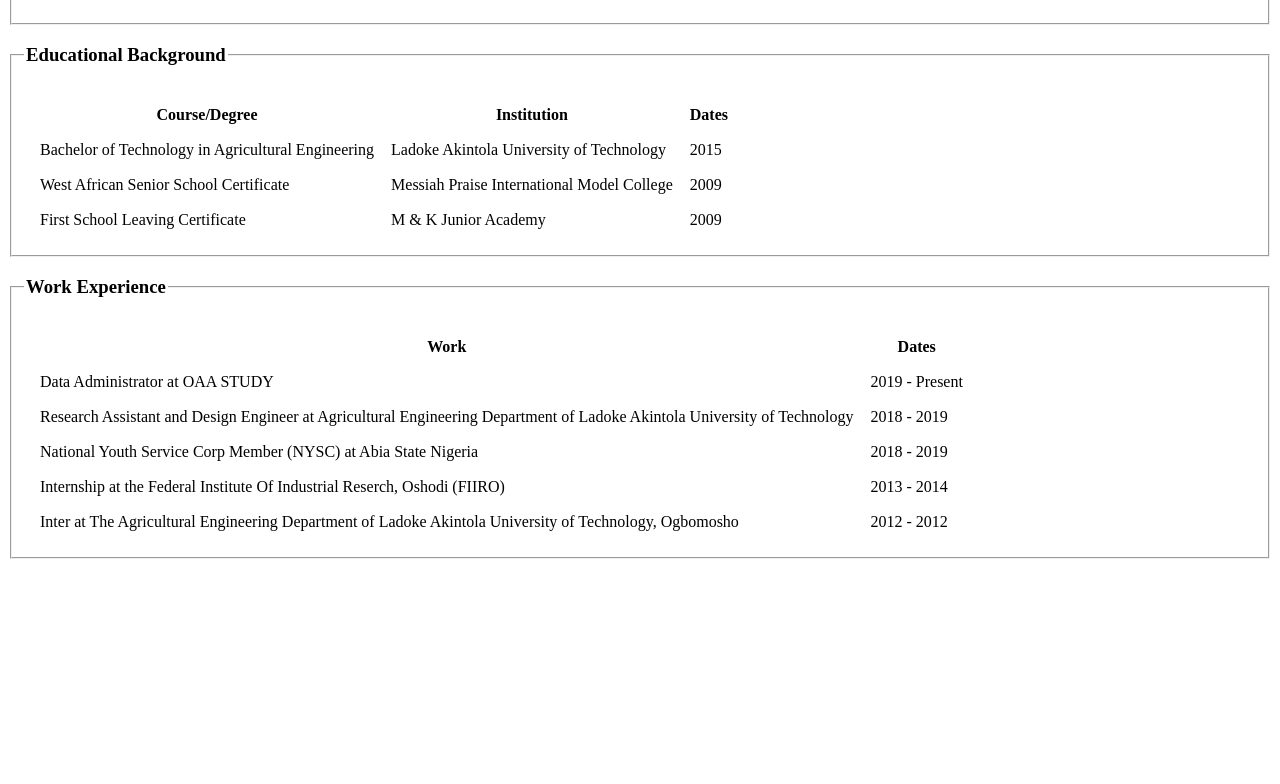
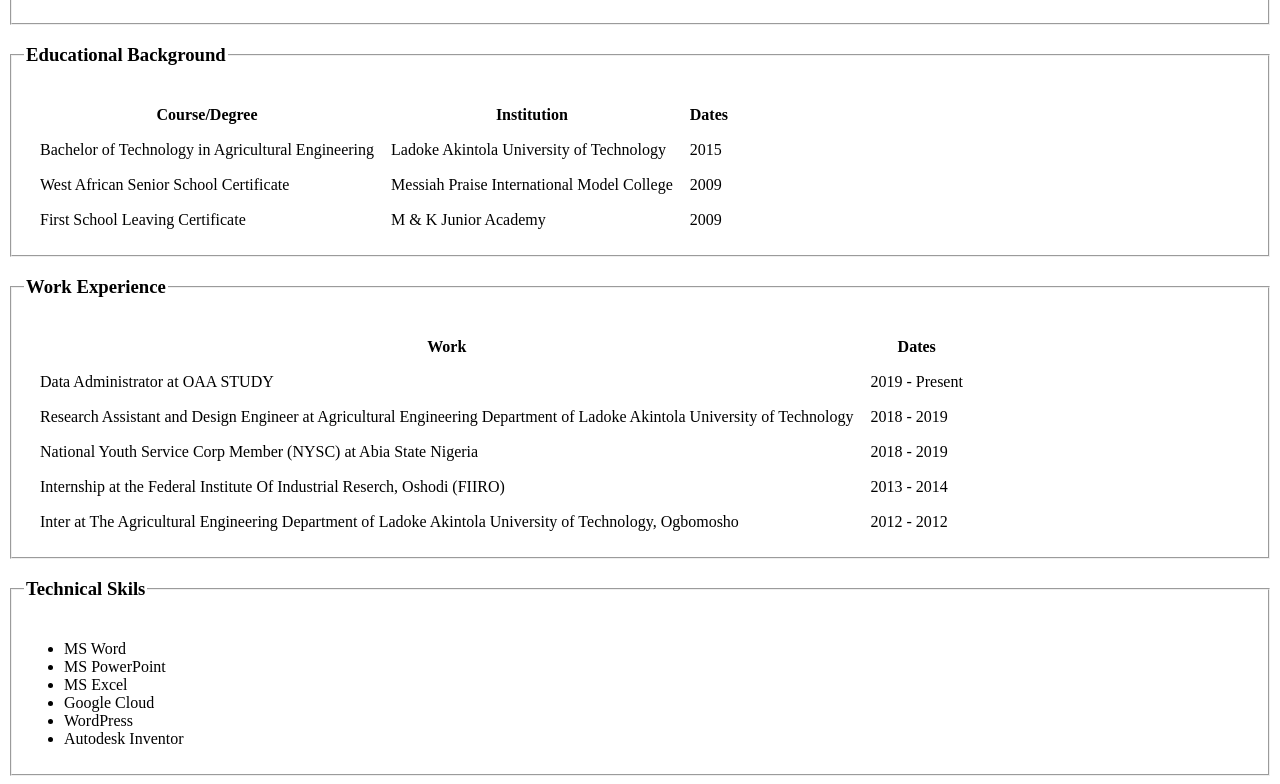
Before and after one commit to iwekoro/resume, a plain HTML site: page index.html in a window 1280 px wide. Shown: the part 1081-1865 px from the top of the page. Before the commit the page ends 1648 px from the top, so only its background shows below. Drawn offline with Linux system fonts and the light colour scheme.

Commit message:
Add files via upload
Technical Skills added to resume

```diff
--- a/index.html
+++ b/index.html
@@ -124,6 +124,18 @@
       </tbody>
     </table>
   </fieldset>
+  <!-- Technical Skils -->
+  <fieldset>
+    <legend><h3>Technical Skils</h3></legend>
+      <ul>
+        <li>MS Word</li>
+        <li>MS PowerPoint</li>
+        <li>MS Excel</li>
+        <li>Google Cloud</li>
+        <li>WordPress</li>
+        <li>Autodesk Inventor</li>
+      </ul>
+  </fieldset>
 </body>
 
 </html>
```
